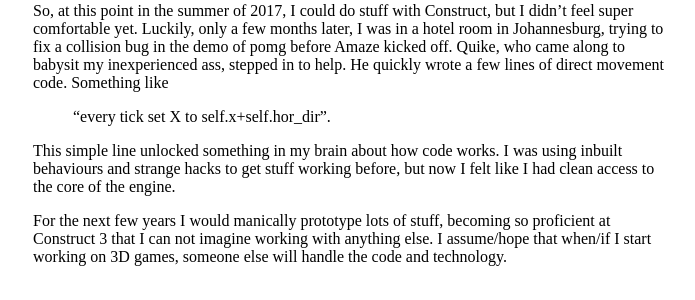
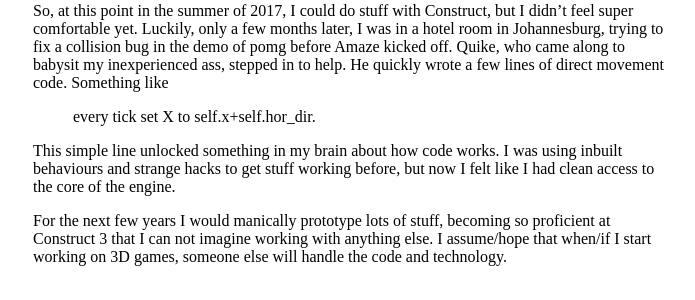
Before and after one commit to stuffedwombat/stuffedwombat.github.io, a Jekyll site: the page built from qa.md, in a window 1280 px wide and 900 px high, scrolled down 957 px. Shown: the part 152-452 px from the top of the window, without its empty margins (291-986 px from the left). Built offline with Jekyll 4.4.1, drawn with Linux system fonts in a browser that asks for light colours; our own code applies the rules of GitHub Pages for plain Markdown files; comment, search, counter and statistics services are not loaded.

Commit message:
Update qa.md

```diff
--- a/qa.md
+++ b/qa.md
@@ -34,7 +34,7 @@ I should state here that every engine I've ever worked with has some sort of vis
 
 So, at this point in the summer of 2017, I could do stuff with Construct, but I didn't feel super comfortable yet. Luckily, only a few months later, I was in a hotel room in Johannesburg, trying to fix a collision bug in the demo of pomg before Amaze kicked off. Quike, who came along to babysit my inexperienced ass, stepped in to help. He quickly wrote a few lines of direct movement code. Something like
 
-> "every tick set X to self.x+self.hor_dir".
+> every tick set X to self.x+self.hor_dir.
 
 This simple line unlocked something in my brain about how code works. I was using inbuilt behaviours and strange hacks to get stuff working before, but now I felt like I had clean access to the core of the engine.
 
```
